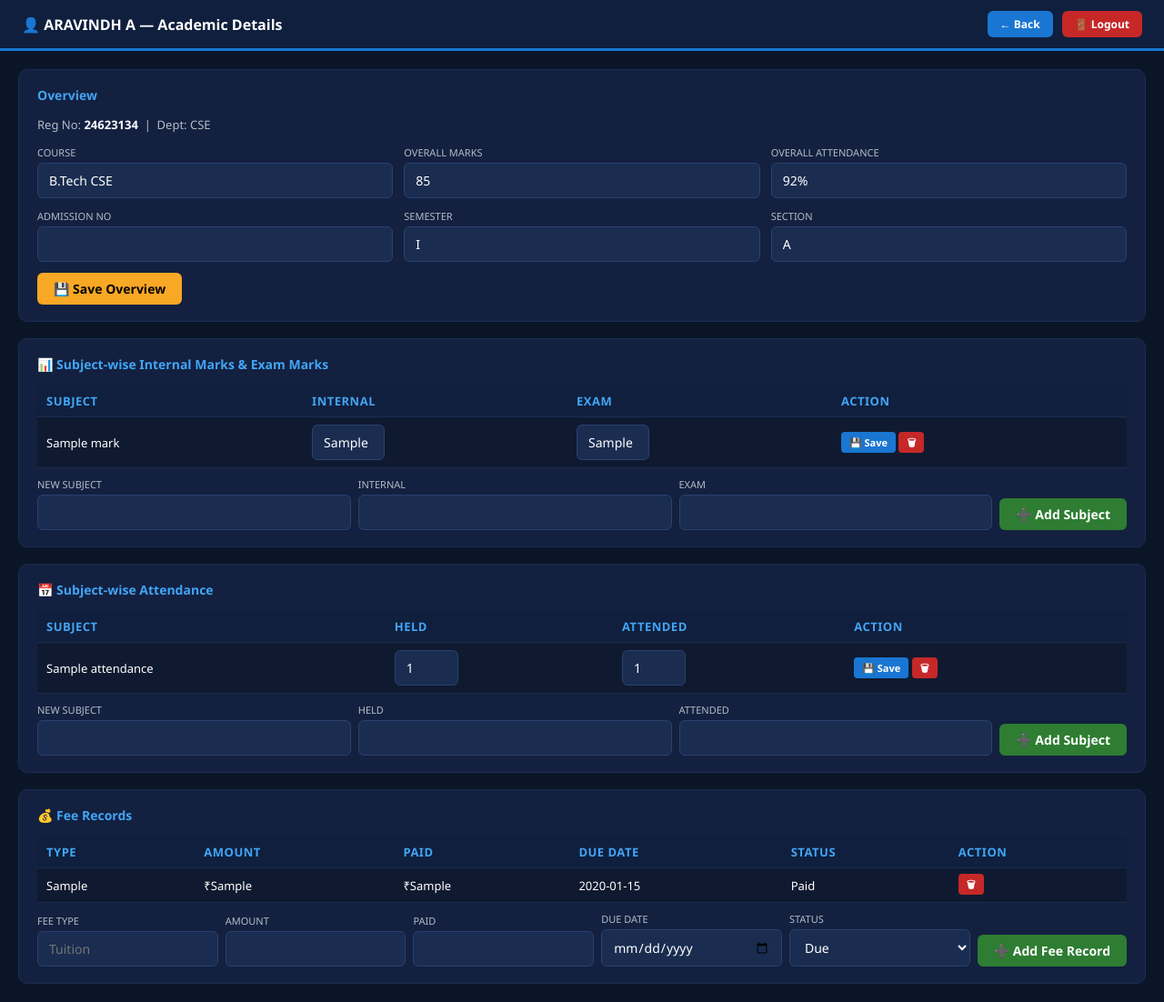
After one commit to Aravindh-coder/vels-erp, a Flask app: page /admin/student/1 in a window 1280 px wide. The commit adds this page. Shown: the whole page at 91% size. Run offline with Flask 2, Linux system fonts and the light colour scheme; the visitor is signed in with stand-in values (Sample User, id 1); data comes from the database, SQL or seed files in the repository; tables that the repository leaves empty hold one stand-in row (values such as "Sample post").

Commit message:
Add logo background to login, add admin per-student academic editing

```diff
--- a/app.py
+++ b/app.py
@@ -262,6 +262,91 @@ def update_student(dept):
     conn.commit(); conn.close()
     return redirect(url_for("admin_students", dept=dept))
 
+@app.route("/admin/student/<int:sid>")
+def admin_student_detail(sid):
+    if not require_admin(): return redirect(url_for("login"))
+    conn = get_db()
+    student = conn.execute("SELECT * FROM students WHERE id=?", (sid,)).fetchone()
+    marks_rows = conn.execute("SELECT * FROM subject_marks WHERE student_id=?", (sid,)).fetchall()
+    att_rows = conn.execute("SELECT * FROM subject_attendance WHERE student_id=?", (sid,)).fetchall()
+    fee_rows = conn.execute("SELECT * FROM fee_records WHERE student_id=?", (sid,)).fetchall()
+    conn.close()
+    return render_template("admin_student_detail.html", student=student,
+        marks_rows=marks_rows, att_rows=att_rows, fee_rows=fee_rows)
+
+@app.route("/admin/student/<int:sid>/marks/add", methods=["POST"])
+def admin_add_marks(sid):
+    if not require_admin(): return redirect(url_for("login"))
+    d = request.form; conn = get_db()
+    conn.execute("INSERT INTO subject_marks (student_id,subject,internal_marks,exam_marks) VALUES (?,?,?,?)",
+        (sid, d["subject"], d.get("internal_marks",""), d.get("exam_marks","")))
+    conn.commit(); conn.close()
+    return redirect(url_for("admin_student_detail", sid=sid))
+
+@app.route("/admin/student/<int:sid>/marks/update/<int:mid>", methods=["POST"])
+def admin_update_marks(sid, mid):
+    if not require_admin(): return redirect(url_for("login"))
+    d = request.form; conn = get_db()
+    conn.execute("UPDATE subject_marks SET internal_marks=?,exam_marks=? WHERE id=?",
+        (d.get("internal_marks",""), d.get("exam_marks",""), mid))
+    conn.commit(); conn.close()
+    return redirect(url_for("admin_student_detail", sid=sid))
+
+@app.route("/admin/student/<int:sid>/marks/delete/<int:mid>")
+def admin_delete_marks(sid, mid):
+    if not require_admin(): return redirect(url_for("login"))
+    conn = get_db(); conn.execute("DELETE FROM subject_marks WHERE id=?", (mid,)); conn.commit(); conn.close()
+    return redirect(url_for("admin_student_detail", sid=sid))
+
+@app.route("/admin/student/<int:sid>/attendance/add", methods=["POST"])
+def admin_add_attendance(sid):
+    if not require_admin(): return redirect(url_for("login"))
+    d = request.form; conn = get_db()
+    conn.execute("INSERT INTO subject_attendance (student_id,subject,classes_held,classes_attended) VALUES (?,?,?,?)",
+        (sid, d["subject"], d.get("classes_held",0) or 0, d.get("classes_attended",0) or 0))
+    conn.commit(); conn.close()
+    return redirect(url_for("admin_student_detail", sid=sid))
+
+@app.route("/admin/student/<int:sid>/attendance/update/<int:aid>", methods=["POST"])
+def admin_update_attendance(sid, aid):
+    if not require_admin(): return redirect(url_for("login"))
+    d = request.form; conn = get_db()
+    conn.execute("UPDATE subject_attendance SET classes_held=?,classes_attended=? WHERE id=?",
+        (d.get("classes_held",0) or 0, d.get("classes_attended",0) or 0, aid))
+    conn.commit(); conn.close()
+    return redirect(url_for("admin_student_detail", sid=sid))
+
+@app.route("/admin/student/<int:sid>/attendance/delete/<int:aid>")
+def admin_delete_attendance(sid, aid):
+    if not require_admin(): return redirect(url_for("login"))
+    conn = get_db(); conn.execute("DELETE FROM subject_attendance WHERE id=?", (aid,)); conn.commit(); conn.close()
+    return redirect(url_for("admin_student_detail", sid=sid))
+
+@app.route("/admin/student/<int:sid>/fees/add", methods=["POST"])
+def admin_add_fee(sid):
+    if not require_admin(): return redirect(url_for("login"))
+    d = request.form; conn = get_db()
+    conn.execute("INSERT INTO fee_records (student_id,fee_type,amount,paid_amount,due_date,status) VALUES (?,?,?,?,?,?)",
+        (sid, d["fee_type"], d.get("amount","0"), d.get("paid_amount","0"), d.get("due_date",""), d.get("status","Due")))
+    conn.commit(); conn.close()
+    return redirect(url_for("admin_student_detail", sid=sid))
+
+@app.route("/admin/student/<int:sid>/fees/delete/<int:fid>")
+def admin_delete_fee(sid, fid):
+    if not require_admin(): return redirect(url_for("login"))
+    conn = get_db(); conn.execute("DELETE FROM fee_records WHERE id=?", (fid,)); conn.commit(); conn.close()
+    return redirect(url_for("admin_student_detail", sid=sid))
+
+@app.route("/admin/student/<int:sid>/overall/update", methods=["POST"])
+def admin_update_overall(sid):
+    if not require_admin(): return redirect(url_for("login"))
+    d = request.form; conn = get_db()
+    conn.execute("UPDATE students SET course=?,marks=?,attendance=?,admission_no=?,semester=?,section=? WHERE id=?",
+        (d.get("course",""), d.get("marks",""), d.get("attendance",""), d.get("admission_no",""),
+         d.get("semester","I"), d.get("section","A"), sid))
+    conn.commit(); conn.close()
+    return redirect(url_for("admin_student_detail", sid=sid))
+
 @app.route("/admin/students/<dept>/delete/<regno>")
 def delete_student(dept, regno):
     if not require_admin(): return redirect(url_for("login"))
--- /dev/null
+++ b/templates/admin_student_detail.html
@@ -0,0 +1,123 @@
+{% extends "base.html" %}
+{% block head %}
+<style>
+body{display:flex;flex-direction:column;min-height:100vh}
+.topbar{background:var(--navy2);border-bottom:3px solid var(--blue2);padding:0 24px;display:flex;align-items:center;justify-content:space-between;height:56px}
+.topbar h1{font-size:16px;font-weight:700}
+.main{flex:1;padding:20px;display:flex;flex-direction:column;gap:18px}
+.back{color:var(--blue3);text-decoration:none;font-size:13px}
+.panel{background:var(--card);border-radius:10px;border:1px solid #1a2d50;padding:18px 20px}
+.panel h3{font-size:14px;color:var(--blue3);margin-bottom:14px}
+.grid{display:grid;grid-template-columns:repeat(3,1fr);gap:12px}
+.field label{display:block;font-size:11px;color:var(--gray);margin-bottom:4px;text-transform:uppercase}
+table{width:100%;border-collapse:collapse;margin-top:10px}
+th,td{padding:8px 10px;font-size:13px;text-align:left}
+th{background:var(--navy2);color:var(--blue3)}
+td{border-top:1px solid #1a2d50}
+.inline-form{display:flex;gap:8px;align-items:end;margin-top:10px;flex-wrap:wrap}
+.inline-form .field{flex:1;min-width:120px}
+.action-btn{padding:4px 9px;font-size:11px;border:none;border-radius:4px;cursor:pointer;font-weight:600;background:#c62828;color:#fff}
+</style>
+{% endblock %}
+{% block body %}
+<div class="topbar">
+  <h1>👤 {{ student[1] }} — Academic Details</h1>
+  <div style="display:flex;gap:10px">
+    <a href="/admin/students/{{ student[3] }}" class="btn btn-blue" style="font-size:12px;padding:6px 14px">← Back</a>
+    <a href="/logout" class="btn btn-red" style="font-size:12px;padding:6px 14px">🚪 Logout</a>
+  </div>
+</div>
+<div class="main">
+
+  <div class="panel">
+    <h3>Overview</h3>
+    <p style="font-size:13px;color:var(--gray)">Reg No: <b style="color:#fff">{{ student[2] }}</b> &nbsp;|&nbsp; Dept: {{ student[3] }}</p>
+    <form method="POST" action="/admin/student/{{ student[0] }}/overall/update" class="grid" style="margin-top:14px">
+      <div class="field"><label>Course</label><input name="course" value="{{ student[4] }}"></div>
+      <div class="field"><label>Overall Marks</label><input name="marks" value="{{ student[5] }}"></div>
+      <div class="field"><label>Overall Attendance</label><input name="attendance" value="{{ student[6] }}"></div>
+      <div class="field"><label>Admission No</label><input name="admission_no" value="{{ student['admission_no'] }}"></div>
+      <div class="field"><label>Semester</label><input name="semester" value="{{ student['semester'] }}"></div>
+      <div class="field"><label>Section</label><input name="section" value="{{ student['section'] }}"></div>
+      <div style="grid-column:1/-1"><button type="submit" class="btn btn-gold">💾 Save Overview</button></div>
+    </form>
+  </div>
+
+  <div class="panel">
+    <h3>📊 Subject-wise Internal Marks & Exam Marks</h3>
+    <table>
+      <tr><th>Subject</th><th>Internal</th><th>Exam</th><th>Action</th></tr>
+      {% for r in marks_rows %}
+      <tr>
+        <form method="POST" action="/admin/student/{{ student[0] }}/marks/update/{{ r['id'] }}">
+        <td>{{ r['subject'] }}</td>
+        <td><input name="internal_marks" value="{{ r['internal_marks'] }}" style="width:80px"></td>
+        <td><input name="exam_marks" value="{{ r['exam_marks'] }}" style="width:80px"></td>
+        <td>
+          <button type="submit" class="action-btn" style="background:var(--blue2)">💾 Save</button>
+        </form>
+        <a href="/admin/student/{{ student[0] }}/marks/delete/{{ r['id'] }}" class="action-btn">🗑</a>
+        </td>
+      </tr>
+      {% endfor %}
+    </table>
+    <form method="POST" action="/admin/student/{{ student[0] }}/marks/add" class="inline-form">
+      <div class="field"><label>New Subject</label><input name="subject" required></div>
+      <div class="field"><label>Internal</label><input name="internal_marks"></div>
+      <div class="field"><label>Exam</label><input name="exam_marks"></div>
+      <button type="submit" class="btn btn-green">➕ Add Subject</button>
+    </form>
+  </div>
+
+  <div class="panel">
+    <h3>📅 Subject-wise Attendance</h3>
+    <table>
+      <tr><th>Subject</th><th>Held</th><th>Attended</th><th>Action</th></tr>
+      {% for r in att_rows %}
+      <tr>
+        <form method="POST" action="/admin/student/{{ student[0] }}/attendance/update/{{ r['id'] }}">
+        <td>{{ r['subject'] }}</td>
+        <td><input name="classes_held" type="number" value="{{ r['classes_held'] }}" style="width:70px"></td>
+        <td><input name="classes_attended" type="number" value="{{ r['classes_attended'] }}" style="width:70px"></td>
+        <td>
+          <button type="submit" class="action-btn" style="background:var(--blue2)">💾 Save</button>
+        </form>
+        <a href="/admin/student/{{ student[0] }}/attendance/delete/{{ r['id'] }}" class="action-btn">🗑</a>
+        </td>
+      </tr>
+      {% endfor %}
+    </table>
+    <form method="POST" action="/admin/student/{{ student[0] }}/attendance/add" class="inline-form">
+      <div class="field"><label>New Subject</label><input name="subject" required></div>
+      <div class="field"><label>Held</label><input name="classes_held" type="number"></div>
+      <div class="field"><label>Attended</label><input name="classes_attended" type="number"></div>
+      <button type="submit" class="btn btn-green">➕ Add Subject</button>
+    </form>
+  </div>
+
+  <div class="panel">
+    <h3>💰 Fee Records</h3>
+    <table>
+      <tr><th>Type</th><th>Amount</th><th>Paid</th><th>Due Date</th><th>Status</th><th>Action</th></tr>
+      {% for r in fee_rows %}
+      <tr>
+        <td>{{ r['fee_type'] }}</td><td>₹{{ r['amount'] }}</td><td>₹{{ r['paid_amount'] }}</td>
+        <td>{{ r['due_date'] }}</td><td>{{ r['status'] }}</td>
+        <td><a href="/admin/student/{{ student[0] }}/fees/delete/{{ r['id'] }}" class="action-btn">🗑</a></td>
+      </tr>
+      {% endfor %}
+    </table>
+    <form method="POST" action="/admin/student/{{ student[0] }}/fees/add" class="inline-form">
+      <div class="field"><label>Fee Type</label><input name="fee_type" required placeholder="Tuition"></div>
+      <div class="field"><label>Amount</label><input name="amount"></div>
+      <div class="field"><label>Paid</label><input name="paid_amount"></div>
+      <div class="field"><label>Due Date</label><input name="due_date" type="date"></div>
+      <div class="field"><label>Status</label>
+        <select name="status"><option>Due</option><option>Paid</option></select>
+      </div>
+      <button type="submit" class="btn btn-green">➕ Add Fee Record</button>
+    </form>
+  </div>
+
+</div>
+{% endblock %}
```
Also changed, not shown: templates/admin_students.html (+5 -2 lines), templates/login.html (+9 -1 lines).
